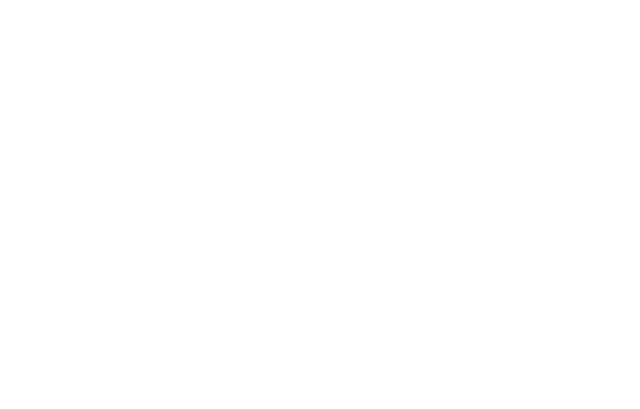
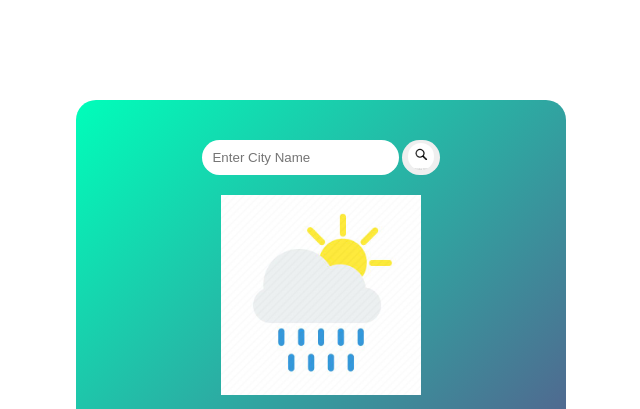
Before and after one commit to Aniketu28/30-Days-of-JavaScript-Challenge, a plain HTML site: page Day_24/index.html in a window 1280 px wide. Shown: the top 409 px of the page, without its empty margins (319-959 px from the left). Drawn offline with Linux system fonts and the light colour scheme.

Commit message:
day 24 complete

```diff
--- a/Day_24/index.html
+++ b/Day_24/index.html
@@ -3,9 +3,28 @@
 <head>
     <meta charset="UTF-8">
     <meta name="viewport" content="width=device-width, initial-scale=1.0">
-    <title>Document</title>
+    <title>Weather App</title>
+    <link rel="stylesheet" href="style.css">
+    <link rel="stylesheet" href="images/img">
+    <script src="script.js" defer></script>
 </head>
 <body>
+  <div class="container">
+    <div class="row">
+        <div class="card">
+            <input id="inputcity" type="text" value="" placeholder="Enter City Name">
+            <button id="check"><img src="images/magnifying-glass-search-icon-flat-260nw-738763579.webp" alt="" srcset=""></button>
 
+        </div>
+        <div class="rain">
+            <img src="images/82f007ec6c0cab8df35e0fd78313a6f1.jpg" alt="" srcset="">
+        </div>
+
+        <div class="weather">
+            <h1 class="temp">35 <sup>o</sup>c</h1>
+            <h2 class="city">Mumbai</h2>
+        </div>
+    </div>
+  </div>
 </body>
 </html>
--- /dev/null
+++ b/Day_24/script.js
@@ -0,0 +1,30 @@
+const check = document.getElementById("check");
+const inputcity = document.getElementById("inputcity");
+const temp =  document.querySelector(".temp");
+const city = document.querySelector(".city");
+
+
+check.addEventListener('click',async ()=>{
+    let fetchData = await weatherFetch(inputcity.value);
+    temp.innerHTML = fetchData.temp;
+    city.innerHTML = fetchData.city;
+});
+
+
+async function weatherFetch(key){
+
+    const apiurl = `https://api.openweathermap.org/data/2.5//weather?q=${key}&units=metric&appid=0c4061ab5271ca0625d1957e811a924d`;
+
+    let res = await fetch(apiurl);
+
+    let data = await res.json();
+
+    console.log(data);
+
+    return {   //it will return promise
+
+       temp : data.main.temp_max,
+       city : data.name
+    }
+
+}
--- a/Day_24/style.css
+++ b/Day_24/style.css
@@ -0,0 +1,60 @@
+*{
+    margin: 0 auto;
+    padding: 0 auto;
+    box-sizing: border-box;
+}
+.container{
+    width: 90%;
+    max-width: 490px;
+    background: linear-gradient(135deg, #00feba, #5b548a);
+    margin: 100px auto 0px;
+    color: #fff;
+    border-radius: 20px;
+    padding: 40px 30px;
+    text-align: center;
+  display:flex;
+  justify-content:center;
+}
+
+.card{
+  display:flex;
+}
+
+button img {
+    width: 100% !important;
+    height: 100% !important;
+    max-height: 27px;
+    max-width: 27px !important;
+    border-radius:20px ;
+    border-color:none;
+}
+
+button {
+    border-radius: 31px;
+    border: none;
+}
+
+.card input {
+    border-radius: 20px;
+    border: none !important;
+    padding: 10px;
+}
+
+.rain {
+    display: flex;
+    flex-direction: column;
+    align-content: space-around;
+    align-items: center;
+    justify-content: center;
+    flex-wrap: wrap;
+    justify-content: center;
+    padding:20px;
+}
+
+.rain img {
+    width: 100%;
+    height: 100% !important;
+    max-width: 200px;
+    max-height: 200px !important;
+    background: transparent;
+}
```
Also changed, not shown: Day_24/App.js (deleted), Day_24/images/82f007ec6c0cab8df35e0fd78313a6f1.jpg (added), Day_24/images/magnifying-glass-search-icon-flat-260nw-738763579.webp (added).
